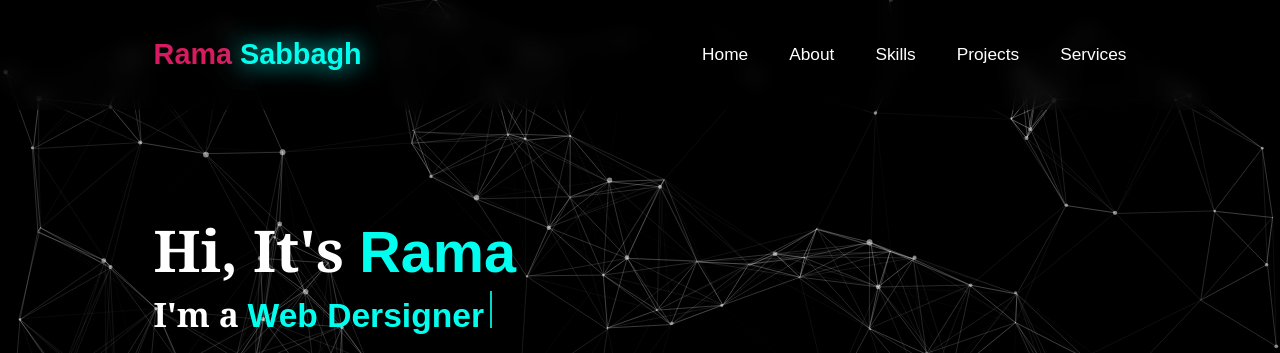
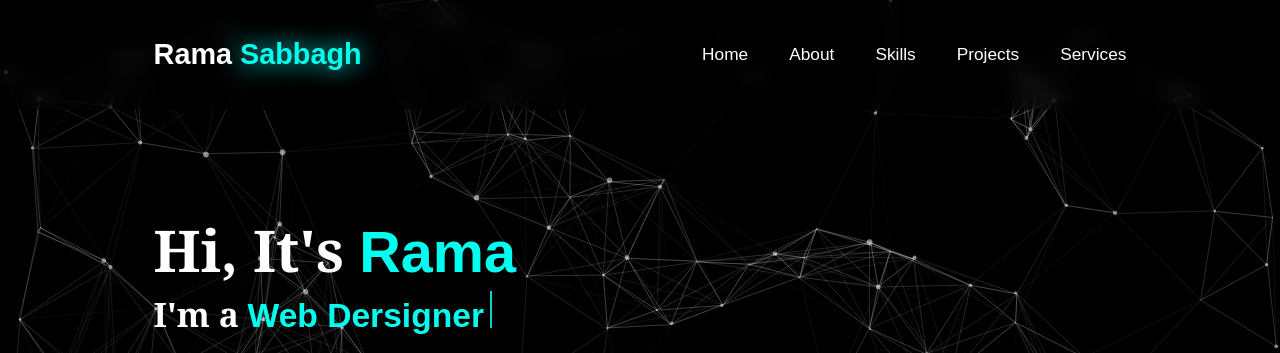
Before and after one commit to RamaSabbagh55/portfolio-, a plain HTML site: page index.html in a window 1280 px wide. Shown: the top 353 px of the page. Drawn offline with nearby package versions, Linux system fonts and the light colour scheme; animation ran at ten frames a second; a script that the page names is missing.

Commit message:
Update style.css

```diff
--- a/style.css
+++ b/style.css
@@ -47,8 +47,8 @@ body {
 }
 .logo {
     font-size: 3rem;
-    /* color: var(--text-color); */
-    color: #d81b60;
+    color: var(--text-color);
+
     font-weight: 800;
     cursor: pointer;
     transition: 0.3s ease;
```
